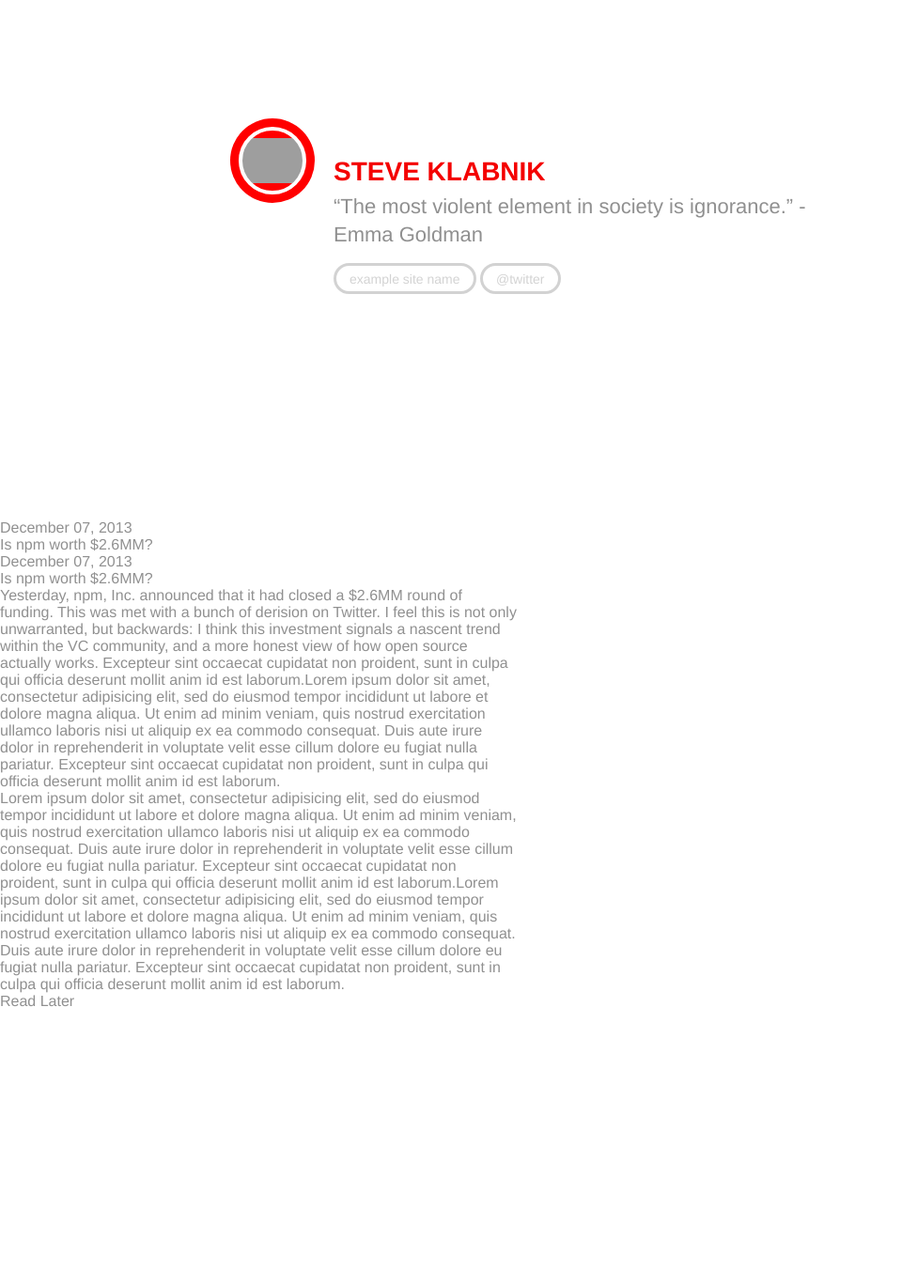
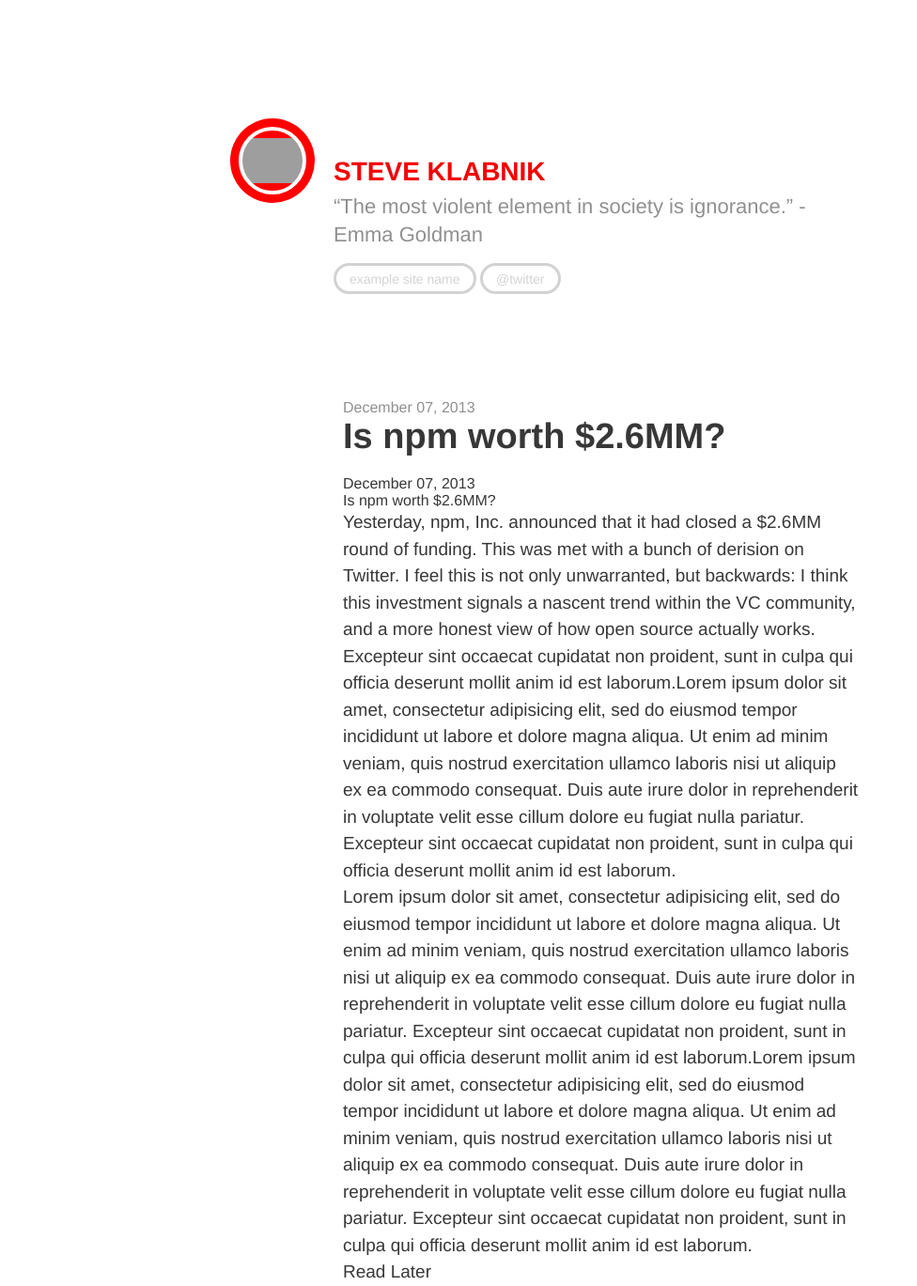
Before and after one commit to orlando/svbtle-jekyll, a Jekyll site: the page built from index.html, in a window 1280 px wide. Shown: the whole page at 94% size, without its empty margins (0-976 px from the left). Built offline with Jekyll 4.4.1, drawn with Linux system fonts in a browser that asks for light colours; Markdown is read by kramdown in place of the engine named in the settings; the list of posts is cut into pages by our own code; before the commit the page ends 1075 px from its top, so only the background shows below that; grey boxes are pictures that could not be loaded.

Commit message:
First approach Posts

```diff
--- a/assets/stylesheets/styles.css
+++ b/assets/stylesheets/styles.css
@@ -118,7 +118,30 @@ figure.avatar a {
 .posts-container {
   position: relative;
   max-width: 550px;
-  top: 25rem
+  top: 17rem;
+  margin: 0 auto;
+}
+
+.post .title {
+  line-height: 43px;
+  font-size: 38px;
+  transition: color 0.3s ease;
+  font-weight: bold;
+  margin-bottom: 20px;
+  display: block;
+}
+
+.post .title:hover {
+  color: #F40000;
+}
+
+.post p {
+  line-height: 28.5px;
+  font-size: 19px;
+}
+
+.post {
+  color: #373737;
 }
 
 /* Modifiers */
```
